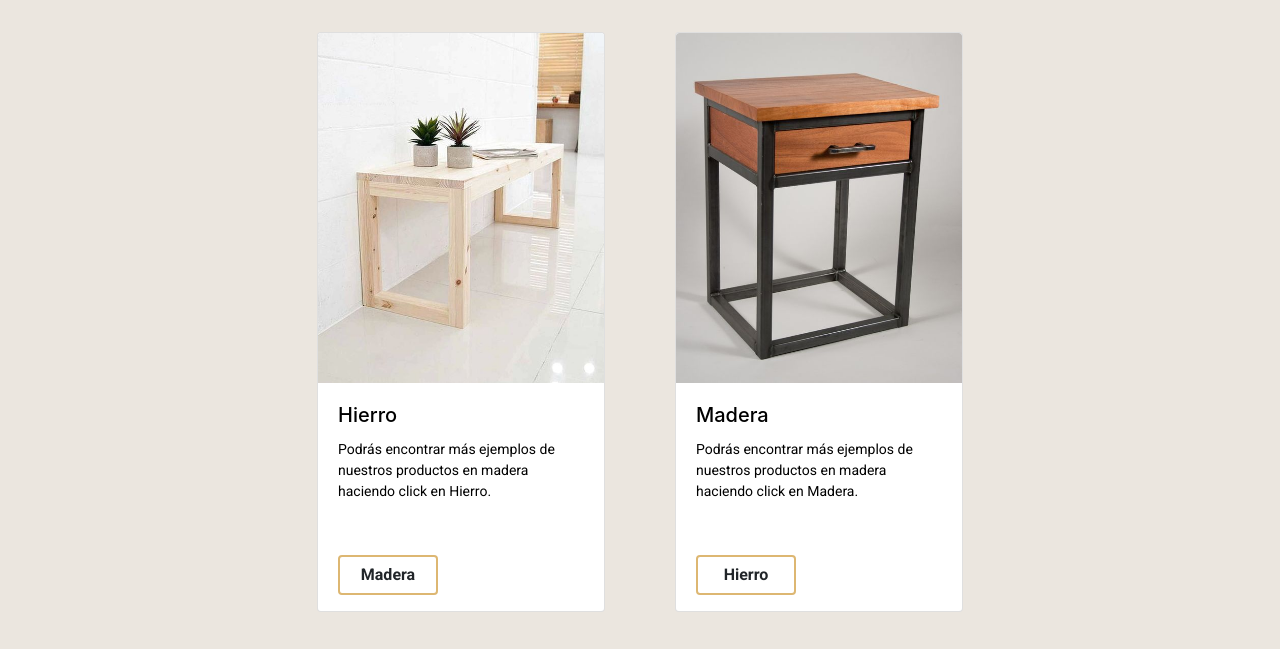
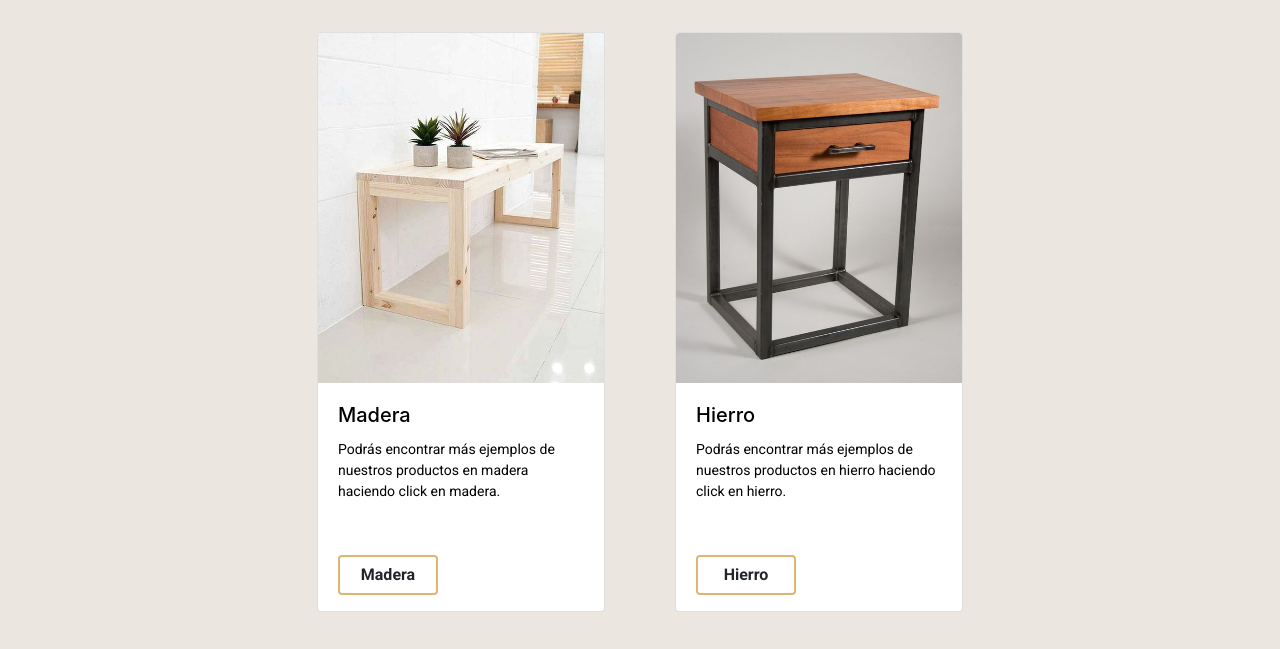
Before and after one commit to Comagol/proyecto_coder, a website: page index.html in a window 1280 px wide. Shown: the part 491-1140 px from the top of the page. Drawn offline with nearby package versions, Linux system fonts and the light colour scheme; a web font is replaced by a local one.

Commit message:
corregui cartas

```diff
--- a/index.html
+++ b/index.html
@@ -47,8 +47,8 @@
       <div class="card ancho_cartas">
          <img src="img/banco_madera.jpg" class="card-img-top" alt="Mesa de Arrime">
          <div class="card-body">
-           <h5 class="card-title color_carta">Hierro</h5>
-           <p class="color_carta">Podrás encontrar más ejemplos de nuestros productos en madera haciendo click en Hierro.</p>
+           <h5 class="card-title color_carta">Madera</h5>
+           <p class="color_carta">Podrás encontrar más ejemplos de nuestros productos en madera haciendo click en madera.</p>
            <a href="paginas/madera.html" class="btn boton">Madera</a>
          </div>
       </div>
@@ -56,8 +56,8 @@
       <div class="card ancho_cartas">
          <img src="img/mesa_luz_hierro.jpg" class="card-img-top" alt="perchero nordico">
          <div class="card-body">
-           <h5 class="card-title color_carta">Madera</h5>
-           <p class="card-text color_carta">Podrás encontrar más ejemplos de nuestros productos en madera haciendo click en Madera.</p>
+           <h5 class="card-title color_carta">Hierro</h5>
+           <p class="card-text color_carta">Podrás encontrar más ejemplos de nuestros productos en hierro haciendo click en hierro.</p>
            <a href="paginas/hierro.html" class="btn boton">Hierro</a>
          </div>
       </div>
```
